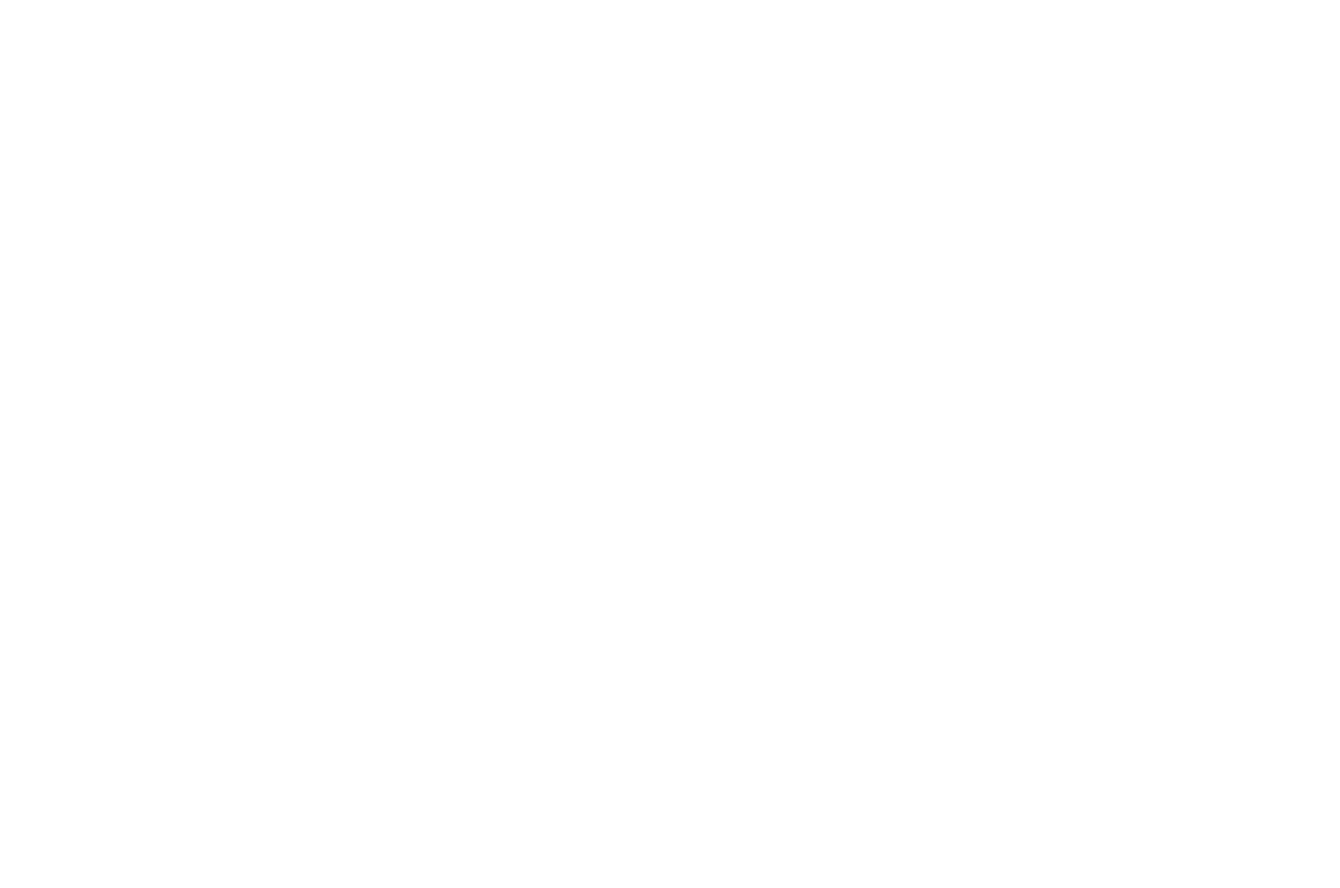
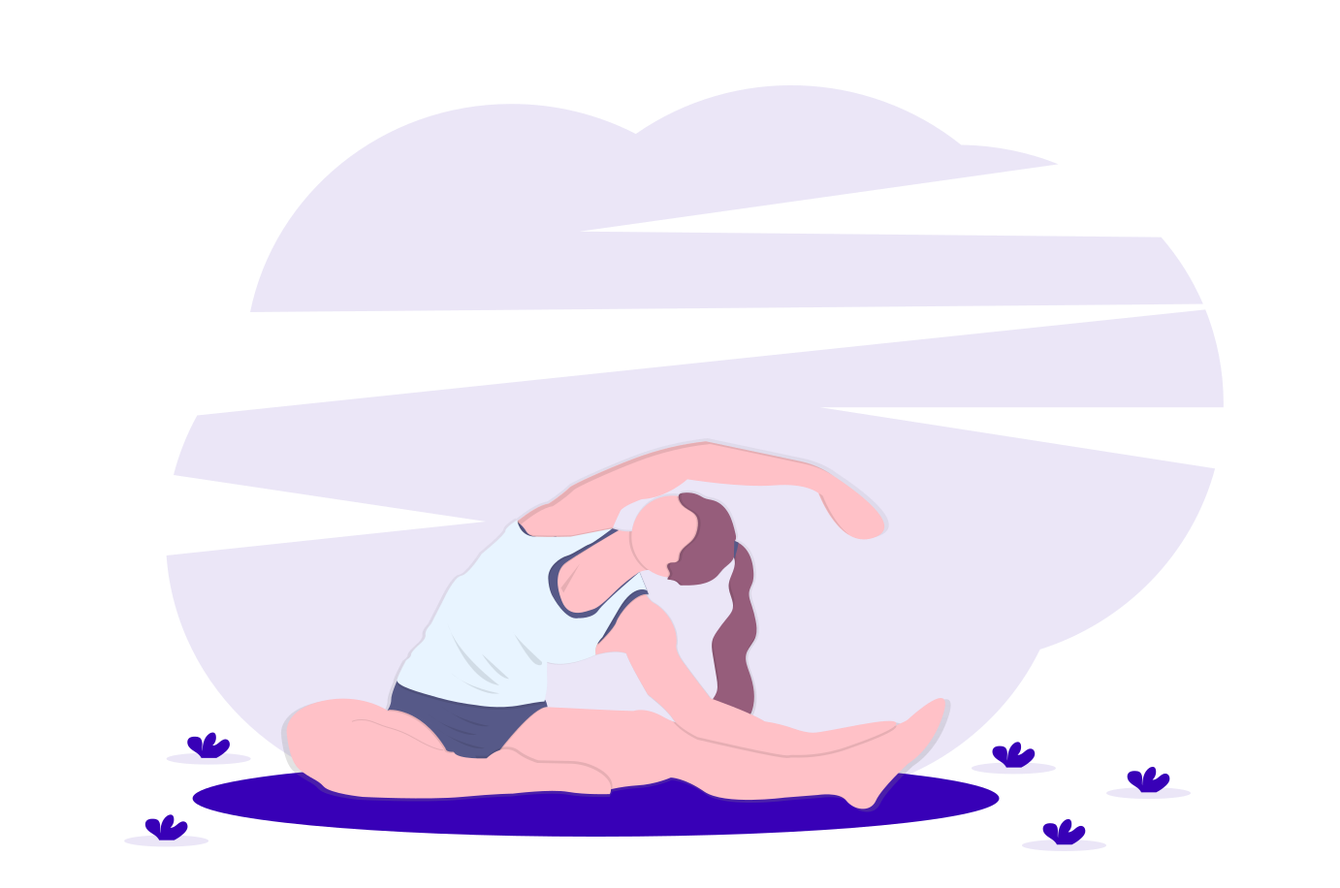
Before and after one commit to jrparente/hosted-assets, a plain HTML site: page index.html in a window 1280 px wide. Shown: the whole page at 97% size, 1382 px wide, since content can reach past the window. Before the commit the page ends 800 px from the top, so only its background shows below. Drawn offline with Linux system fonts and the light colour scheme.

Commit message:
Update index.html

```diff
--- a/index.html
+++ b/index.html
@@ -9,7 +9,7 @@
 </head>
 
 <body>
-
+<img src="/undraw_pilates_gpdb.png" />
 </body>
 
 </html>
```
